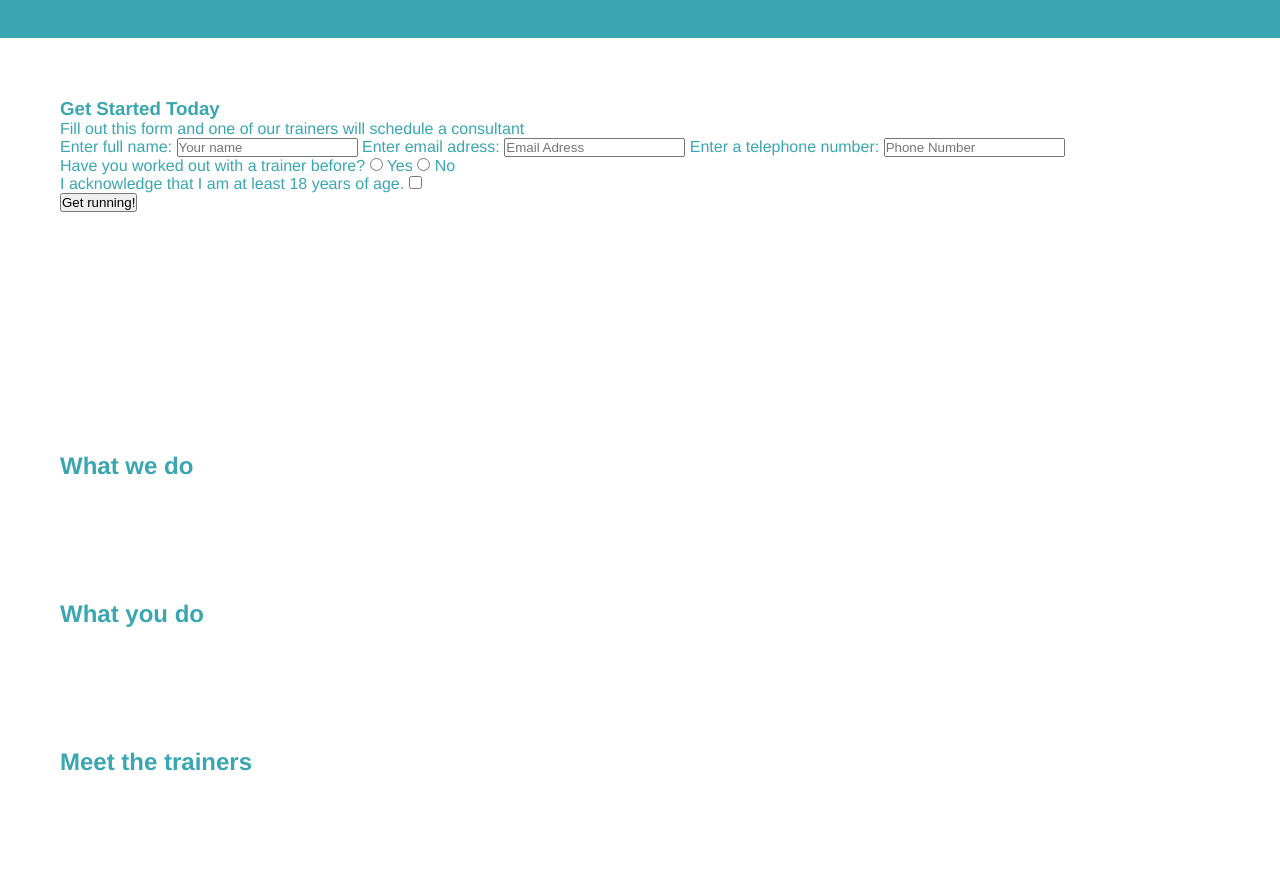
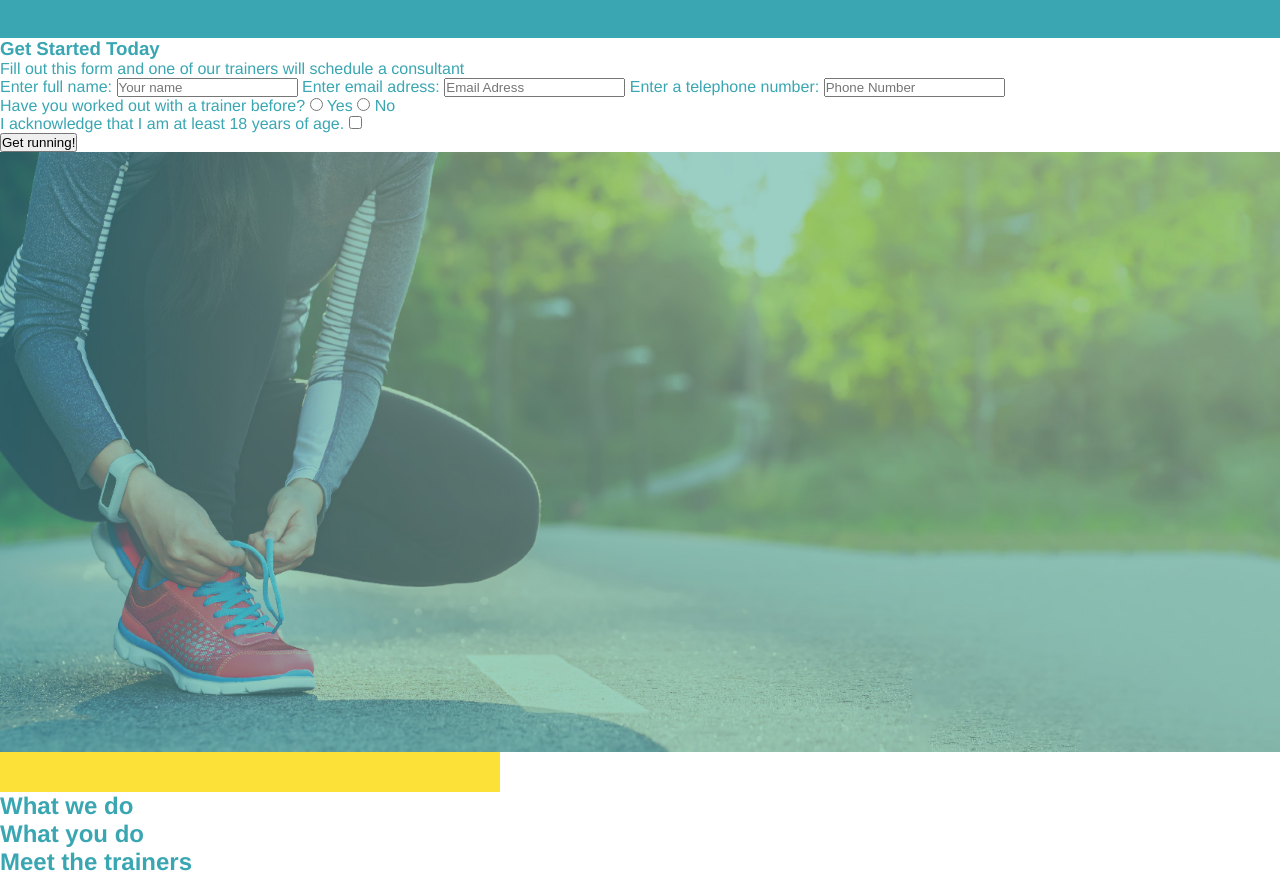
Before and after one commit to matthias905/run-buddy, a plain HTML site: page index.html in a window 1280 px wide. Shown: the part 84-957 px from the top of the page. Drawn offline with Linux system fonts and the light colour scheme.

Commit message:
background work

```diff
--- a/assets/css/style.css
+++ b/assets/css/style.css
@@ -54,9 +54,20 @@ footer div {
     text-align: right;
 }
 footer a {
-    color: #024e76
+    color: #024e76;
 }
-section {
+/* Hero Style Start */
+.hero {
     padding: 60px;
-    background-image: url("../images/hero-bg.jpg");
+    background-image: url("./images/hero-bg.jpeg");
+    height: 600px;
+    background-size: cover;
+    background-position: center;
 }
+/* Hero Style End */
+.hero-form {
+    background-color: #fce138;
+    padding: 20px;
+    width: 500px;
+    color: #024e76;
+}
--- a/index.html
+++ b/index.html
@@ -61,6 +61,8 @@
         </button>
     </form>
     </div>
+    <section class="hero"></section>
+    <div class="hero-form">
 </section>
 <!-- end hero -->
     <!--hero/jumbotron-->
```
